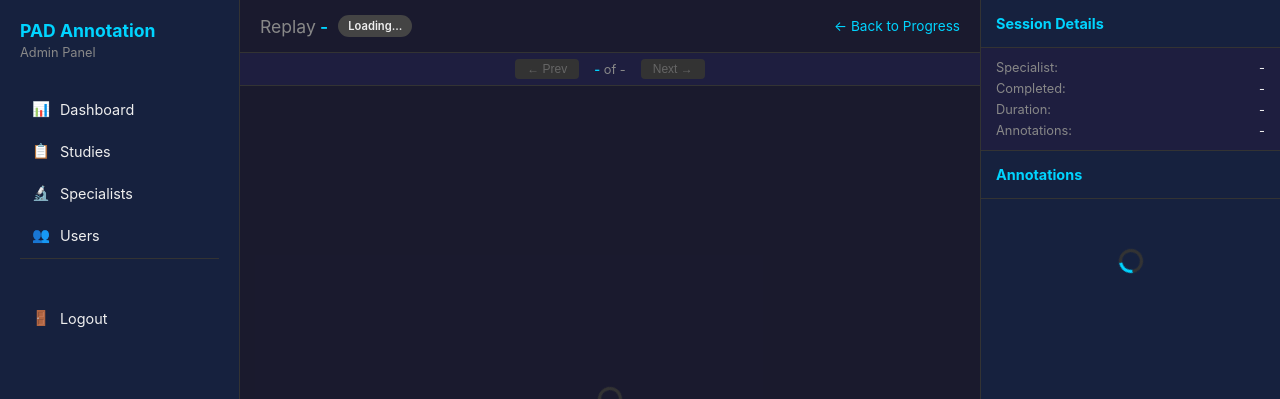
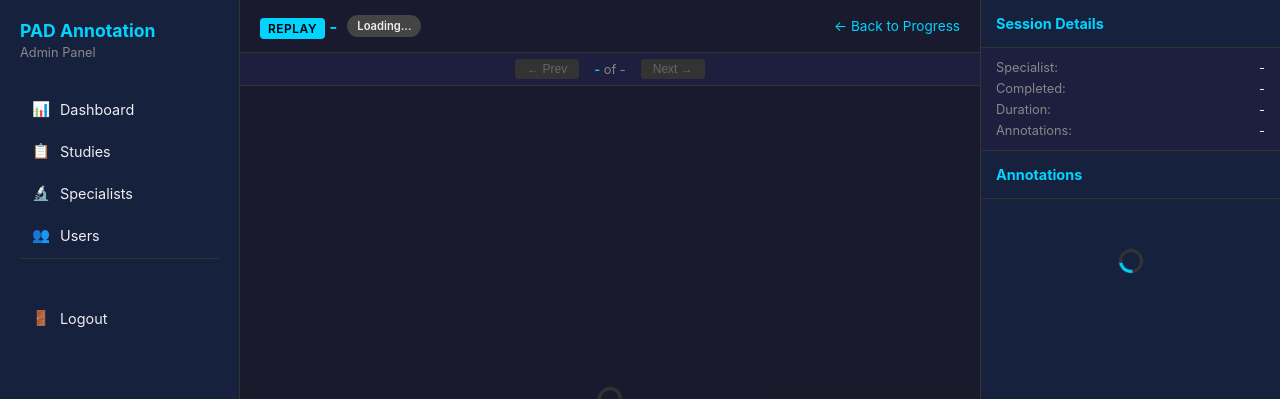
Before and after one commit to psaboia/pad-salience-annotations, a FastAPI app: template frontend/templates/admin/session_replay.html in a window 1280 px wide. Shown: the top 399 px of the page. Run offline with FastAPI, Linux system fonts and the light colour scheme; the template is opened without the code that fills it, so the values that code supplies are empty.

Commit message:
style(replay): make Replay label a highlighted badge

```diff
--- a/frontend/templates/admin/session_replay.html
+++ b/frontend/templates/admin/session_replay.html
@@ -90,8 +90,14 @@
     }
 
     .replay-label {
-        color: var(--text-muted);
-        font-weight: 400;
+        background: var(--primary-color);
+        color: #000;
+        font-weight: 600;
+        font-size: 0.75rem;
+        padding: 3px 8px;
+        border-radius: 4px;
+        text-transform: uppercase;
+        letter-spacing: 0.5px;
     }
 
     .drug-name {
```
